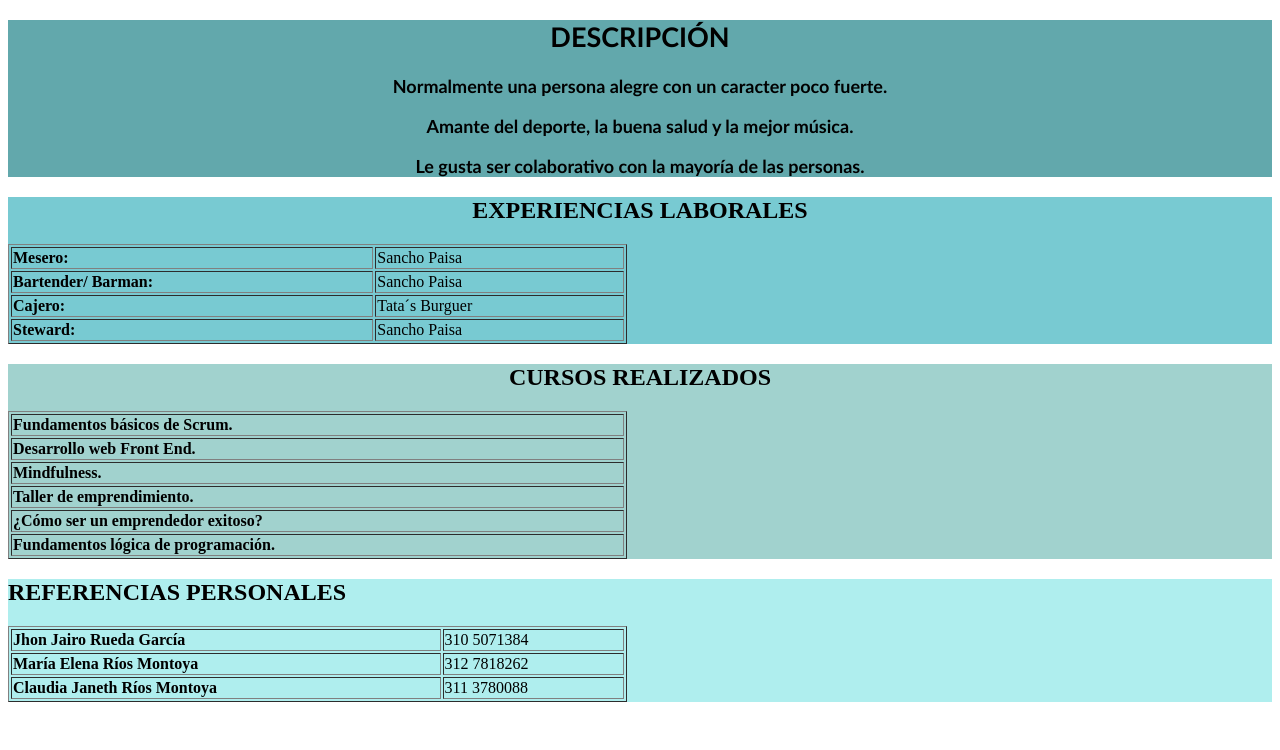
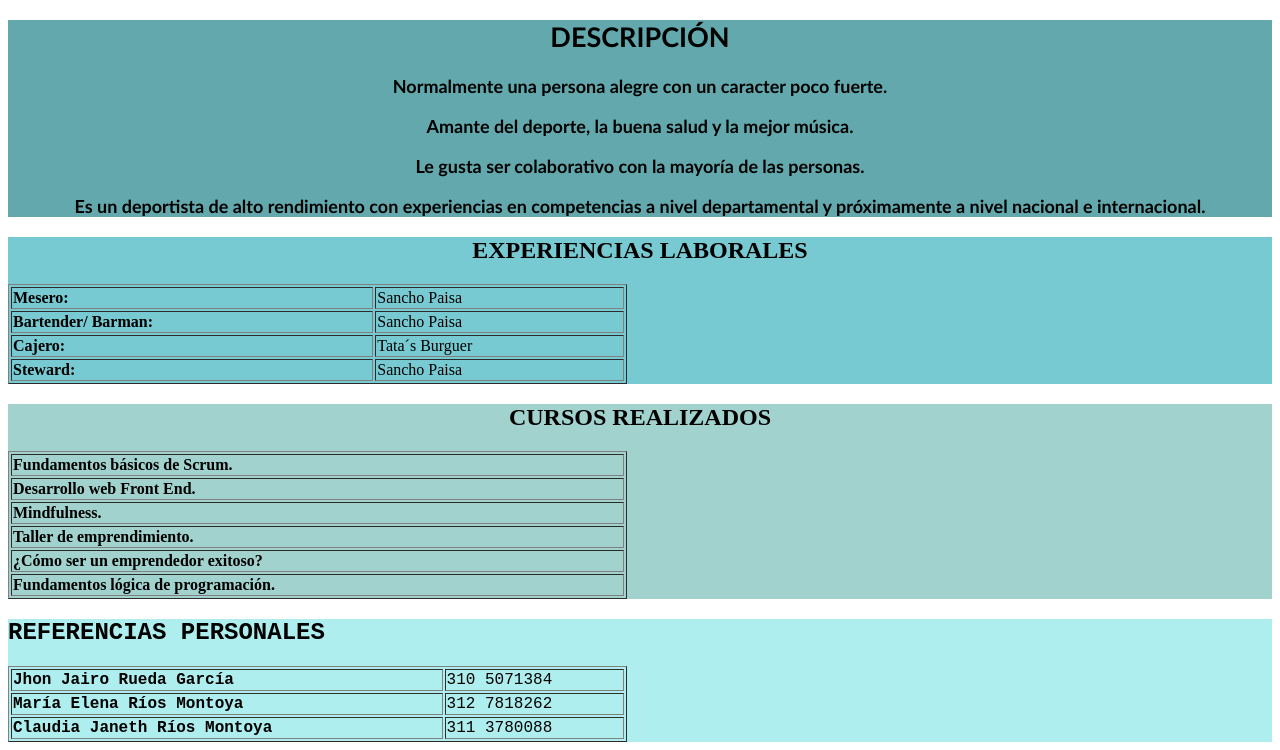
Before and after one commit to PGR99417/Hoja-de-vida, a plain HTML site: page index.html in a window 1280 px wide. Shown: the part 421-1171 px from the top of the page. Before the commit the page ends 1131 px from the top, so only its background shows below. Drawn offline with Linux system fonts and the light colour scheme.

Commit message:
Agregado final

```diff
--- a/index.html
+++ b/index.html
@@ -66,6 +66,7 @@
       <p><b>Normalmente una persona alegre con un caracter poco fuerte.</b> </p>
       <p><b>Amante del deporte, la buena salud y la mejor música.</b></p>
       <p><b>Le gusta ser colaborativo con la mayoría de las personas.</b></p>
+      <p><b>Es un deportista de alto rendimiento con experiencias en competencias a nivel departamental y próximamente a nivel nacional e internacional.</b></p>
     </div>
     <div id="experiencia">
       <P><b>
--- a/style.css
+++ b/style.css
@@ -27,5 +27,6 @@
 }
 
 #referencias {
+    font-family: 'Courier New', Courier, monospace;
     background-color: paleturquoise;
 }
```
